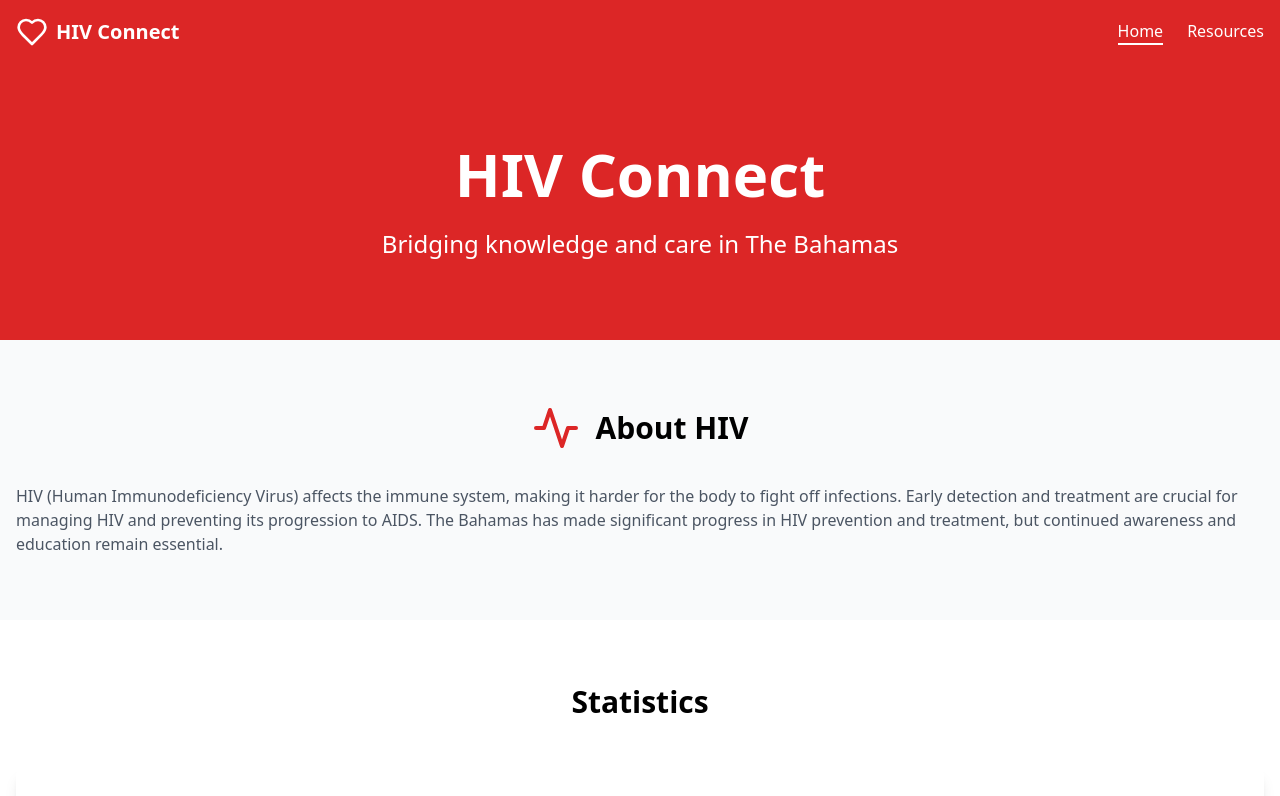
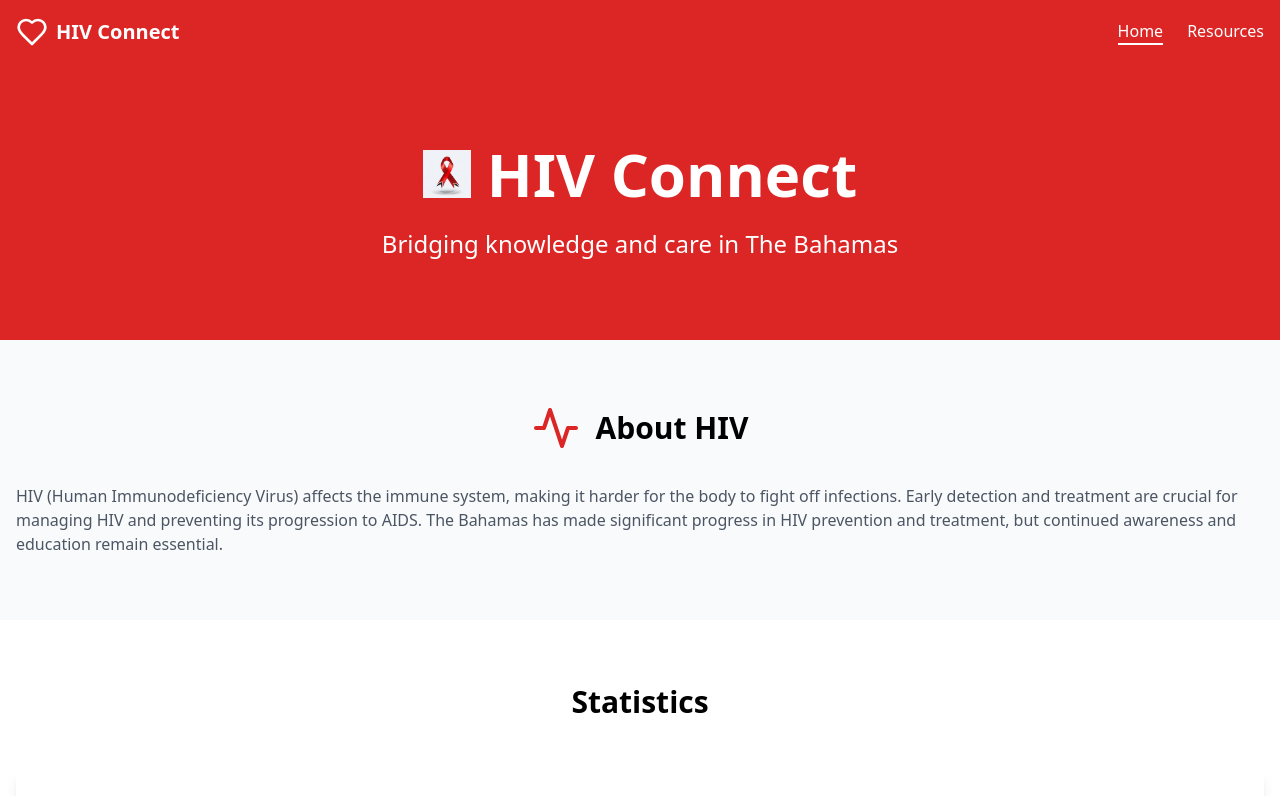
Before and after one commit to samsonpriscus/HIV_Bahamas, a React (Vite) app: page / in a window 1280 px wide. Shown: the top 796 px of the page. Built offline with nearby package versions, Linux system fonts and the light colour scheme.

Commit message:
updated a logo

```diff
--- a/src/pages/HomePage.tsx
+++ b/src/pages/HomePage.tsx
@@ -8,6 +8,9 @@ import HIVMythsSection from '../components/sections/HIVMythsSection';
 import AtRiskGroupsSection from '../components/sections/AtRiskGroupsSection'; // Import the new section
 import { preventionTips } from '../data/preventionTips';
 
+// Import the HIV ribbon image
+import hivRibbon from '../assets/images/hivlog.avif';
+
 const HomePage = () => {
   return (
     <div className="bg-gray-50">
@@ -15,9 +18,17 @@ const HomePage = () => {
       <section className="bg-red-600 text-white py-20">
         <div className="max-w-7xl mx-auto px-4">
           <div className="text-center">
-            <h1 className="text-4xl md:text-6xl font-bold mb-6">
-              HIV Connect
-            </h1>
+            <div className="flex items-center justify-center mb-6">
+              {/* Add the HIV ribbon image */}
+              <img
+                src={hivRibbon}
+                alt="HIV Ribbon"
+                className="w-12 h-12 mr-4"
+              />
+              <h1 className="text-4xl md:text-6xl font-bold">
+                HIV Connect
+              </h1>
+            </div>
             <p className="text-xl md:text-2xl">
               Bridging knowledge and care in The Bahamas
             </p>
@@ -55,8 +66,8 @@ const HomePage = () => {
         </div>
       </section>
 
-        {/* At Risk Groups Section */}
-        <AtRiskGroupsSection /> {/* Add the new section here */}
+      {/* At Risk Groups Section */}
+      <AtRiskGroupsSection /> {/* Add the new section here */}
 
       {/* HIV Myths Section */}
       <HIVMythsSection />
```
Also changed, not shown: src/assets/images/hivlog.avif (added).
